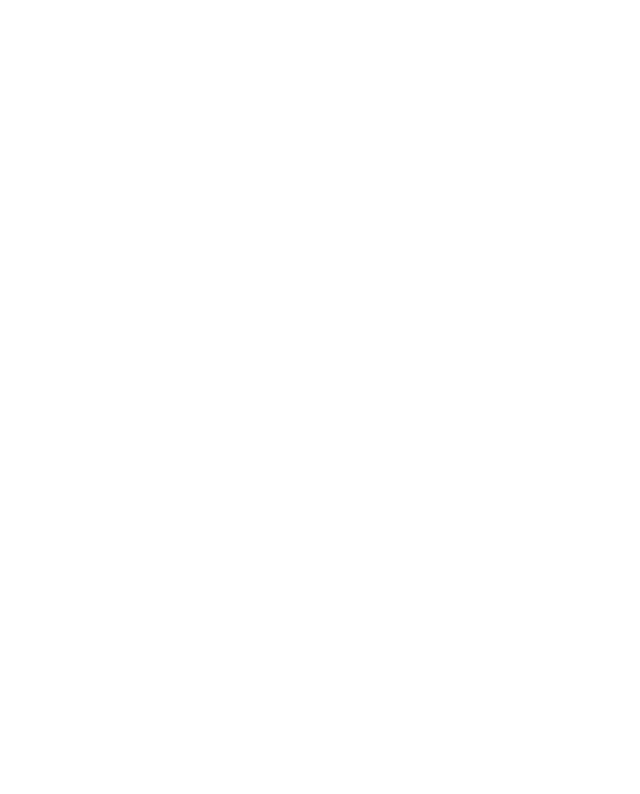
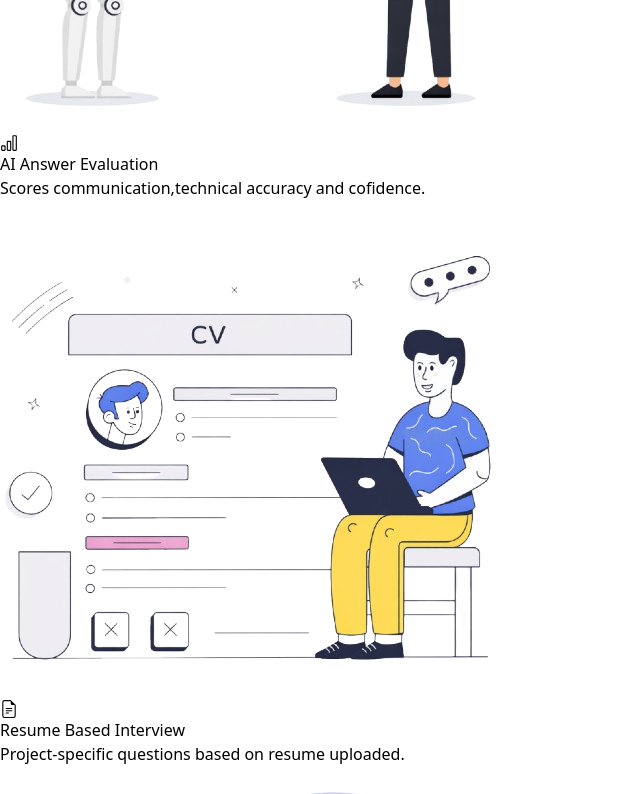
Before and after one commit to ShivamBytes18/AceBot, a React (Vite) app in the folder client/: page / in a window 1280 px wide. Shown: the part 900-1694 px from the top of the page, without its empty margins (0-640 px from the left). Before the commit the page ends 800 px from the top, so only its background shows below. Built offline with nearby package versions, Linux system fonts and the light colour scheme; no server answers.

Commit message:
Home Page bottom card added

```diff
--- a/client/src/pages/Home.jsx
+++ b/client/src/pages/Home.jsx
@@ -13,6 +13,14 @@
 import { HiSparkles } from 'react-icons/hi';
 import AuthModel from '../components/AuthModel'
 import { useNavigate } from 'react-router-dom'
+import evalImg from "../assets/ai-ans.png"
+import hrImg from "../assets/HR.png"
+import techImg from "../assets/tech.png"
+import confidenceImg from "../assets/confi.png"
+import creditImg from "../assets/credit.png"
+import resumeImg from "../assets/resume.png"
+import pdfImg from "../assets/pdf.png"
+import analyticsImg from "../assets/history.png"
 
 function Home() {
   const {userData} = useSelector((state)=>state.user)
@@ -22,6 +30,9 @@
     <div className='min-h-screen bg-[#f3f3f3] flex flex-col'>
       <Navbar/>
       <div className='flex-1 px-6 py-10'>
+
+        <div className='max-w-6xl mx-auto'>
+
       <div className='flex justify-center mb-2'>
         <div className='bg-gray-200 text-gray-600 text-sm px-4 py-2
         rounded-full flex items-center gap-2'>
@@ -83,7 +94,7 @@
               whileHover={{opacity:0.9 , scale:1.03}}
               whileTap={{opacity:1 , scale:0.98}}
               className='border border-gray-300 px-10 py-3
-              rounded-full hover:bg-gray-600 transition'
+              rounded-full text-black hover:bg-gray-600   transition'
               >
               Interview History
             </motion.button>
@@ -152,7 +163,63 @@
       Advanced AI {" "}
       <span className='text-green-600'>Capabilities</span>
       </motion.h2>
+
+       <div className='grid md:grid-cols-2 gap-10'>
+      {
+        [
+          {
+            image: evalImg,
+            icon : <BsBarChart size={18}/>,
+            title:"AI Answer Evaluation",
+            desc:"Scores communication,technical accuracy and cofidence."
+          },
+           {
+            image: resumeImg,
+            icon : <BsFileEarmarkText size={18}/>,
+            title:"Resume Based Interview",
+            desc:"Project-specific questions based on resume uploaded."
+          },
+           {
+            image: pdfImg,
+            icon : <BsFileEarmarkText size={18}/>,
+            title:"Downloadable PDF Report",
+            desc:"Detailed strengths,weakness and improvement insights."
+          },
+           {
+            image: analyticsImg,
+            icon : <BsBarChart size={18}/>,
+            title:"History & Analytics",
+            desc:"Track progress with Performance gap and Topic Analysis."
+          },
+        ].map((item,index)=>(
+          <motion.div key={index}
+          initial={{ opacity:0 , y:30 }}
+           whileInView={{ opacity:1 , y:0}}
+           transition={{ duration:0.5 , delay: index *0.1}}
+           whileHover={{  scale:1.02 }}
+          className='bg-white border border-gray-200
+          rounded-3xl p-5 shadow-sm hover:shadow-xl transition-all'>
+             <div className='flex flex-col
+             items-center gap-6'>
+             <div className='w-full md:w-1/2 flex justify-center'>
+             <img src={item.image} alt={item.title} className='w-full h-auto
+             object-contain max-h-40'/>
+             </div>
+             <div className='w-full md:w-1/2'>
+             </div>
+             <div className='bg-green-100 text-green-600 w-12 h-12
+             rounded-xl flex items-center justify-center mb-4'>
+            {item.icon}
+             </div>
+             <h3 className='font-semibold mb-3 text-xl'>{item.title}</h3>
+             <p className='text-gray-500 text-sm leading-relaxed'>{item.desc}</p>
+             </div>
+             </motion.div>
+        ))
+      }
+      </div>
      </div>
+      </div>
       </div>
         {showAuth && <AuthModel onClose={()=> setShowAuth(false)}/>}
 
```
